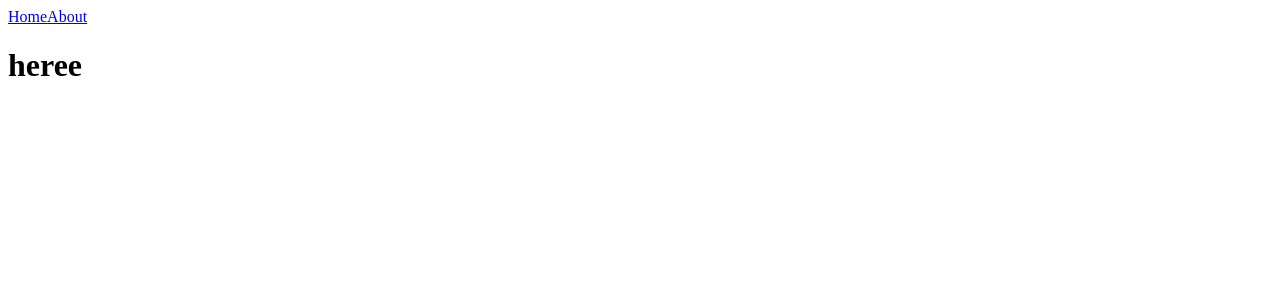
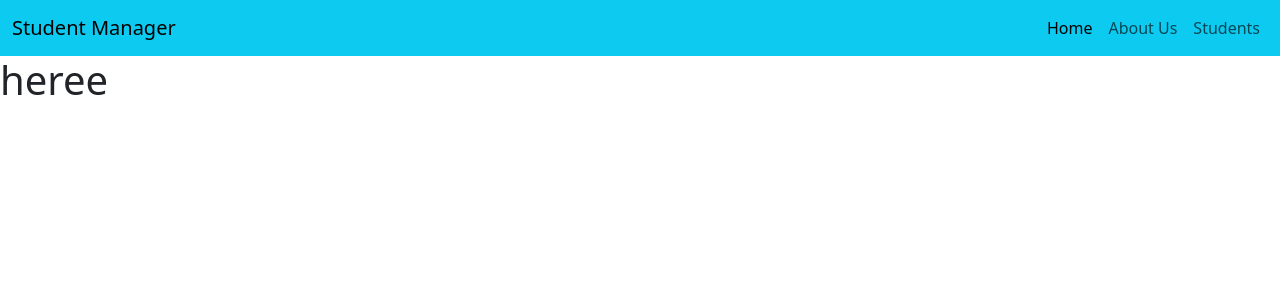
Before and after one commit to erhic/crud-vue, a Vue app: page / in a window 1280 px wide. Shown: the top 300 px of the page. Built offline with nearby package versions, Linux system fonts and the light colour scheme.

Commit message:
added a navabar and created routes and student components and install bootstrap

```diff
--- a/src/App.vue
+++ b/src/App.vue
@@ -8,11 +8,28 @@ import HelloWorld from './components/HelloWorld.vue'
 
 
     <div class="wrapper">
+      <nav class="navbar navbar-expand-xl navbar-info bg-info">
+        <div class="container-fluid">
+          <RouterLink class="navbar-brand" to="/">Student Manager</RouterLink>
+          <button class="navbar-toggler" type="button" data-bs-toggle="collapse" data-bs-target="#navbarWithDropdown"
+            aria-controls="navbarWithDropdown" aria-expanded="false" aria-label="Toggle navigation">
+            <span class="navbar-toggler-icon"></span>
+          </button>
+          <div class="collapse navbar-collapse show" id="navbarWithDropdown">
+            <ul class="navbar-nav ms-auto">
+              <li class="nav-item">
+                <RouterLink class="nav-link active" aria-current="page" to="/">Home</RouterLink>
+              </li>
+              <li class="nav-item">
+                <RouterLink class="nav-link" to="/about">About Us</RouterLink>
+              </li>
+              <li class="nav-item">
+                <RouterLink class="nav-link" to="/students">Students</RouterLink>
+              </li>
 
-
-      <nav>
-        <RouterLink to="/">Home</RouterLink>
-        <RouterLink to="/about">About</RouterLink>
+            </ul>
+          </div>
+        </div>
       </nav>
     </div>
   </header>
--- a/src/assets/main.css
+++ b/src/assets/main.css
@@ -1,3 +1,5 @@
+@import './base.css';
+@import 'bootstrap';
 /* @import './base.css';
 
 #app {
--- a/src/router/index.js
+++ b/src/router/index.js
@@ -1,23 +1,29 @@
-import { createRouter, createWebHistory } from 'vue-router'
-import HomeView from '../views/HomeView.vue'
+import { createRouter, createWebHistory } from "vue-router";
+import HomeView from "../views/HomeView.vue";
+import StudentView from "../views/Students/View.vue";
 
 const router = createRouter({
   history: createWebHistory(import.meta.env.BASE_URL),
   routes: [
     {
-      path: '/',
-      name: 'home',
-      component: HomeView
+      path: "/",
+      name: "home",
+      component: HomeView,
     },
     {
-      path: '/about',
-      name: 'about',
+      path: "/about",
+      name: "about",
       // route level code-splitting
       // this generates a separate chunk (About.[hash].js) for this route
       // which is lazy-loaded when the route is visited.
-      component: () => import('../views/AboutView.vue')
-    }
-  ]
-})
+      component: () => import("../views/AboutView.vue"),
+    },
+    {
+      path: "/students",
+      name: "students",
+      component: StudentView,
+    },
+  ],
+});
 
-export default router
+export default router;
--- /dev/null
+++ b/src/views/Students/View.vue
@@ -0,0 +1,7 @@
+<template>
+  <div class="about">
+    <h1>Student page</h1>
+  </div>
+</template>
+
+<style></style>
```
